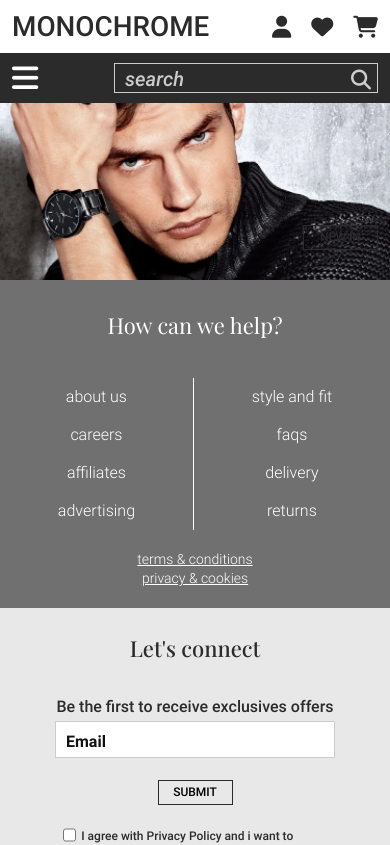
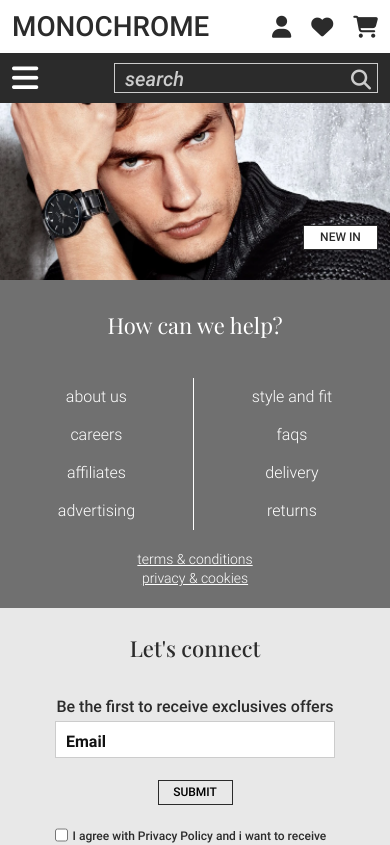
Before and after one commit to Oanee/monochrome, a Next.js app: page / in a window 390 px wide. Shown: the top 845 px of the page. Built offline with nearby package versions, Linux system fonts and the light colour scheme.

Commit message:
mono header+footer 100%

```diff
--- a/components/common/footer/Footer.jsx
+++ b/components/common/footer/Footer.jsx
@@ -5,16 +5,12 @@ import FooterContact from './FooterContact';
 export default function Footer() {
   return (
     <>
-      <section className="footer-nav d-lg-none">
-        <FooterNav></FooterNav>
-      </section>
-
       <div className="footer-inner container">
         <section className="footer-contact d-none d-lg-block">
           <FooterContact></FooterContact>
         </section>
 
-        <section className="footer-nav d-none d-lg-block">
+        <section className="footer-nav">
           <FooterNav></FooterNav>
         </section>
 
--- a/styles/common/footer/_footer-nav.scss
+++ b/styles/common/footer/_footer-nav.scss
@@ -23,6 +23,8 @@
     line-height: 38px;
     display: flex;
     justify-content: space-evenly;
+    max-width: 540px;
+    margin: 0 auto;
 
     @include media-breakpoint-up(lg) {
       font-size: 22px;
--- a/styles/common/footer/_index.scss
+++ b/styles/common/footer/_index.scss
@@ -11,6 +11,9 @@
   }
 
   &-inner {
+    max-width: unset;
+    padding: 0;
+
     @include media-breakpoint-up(lg) {
       display: flex;
       justify-content: space-between;
--- a/styles/homepage/_banner-main.scss
+++ b/styles/homepage/_banner-main.scss
@@ -12,6 +12,7 @@
       bottom: 30px;
       position: absolute;
       margin: 0 auto;
+      background-color: $gray-primary;
     }
   }
 }
```
